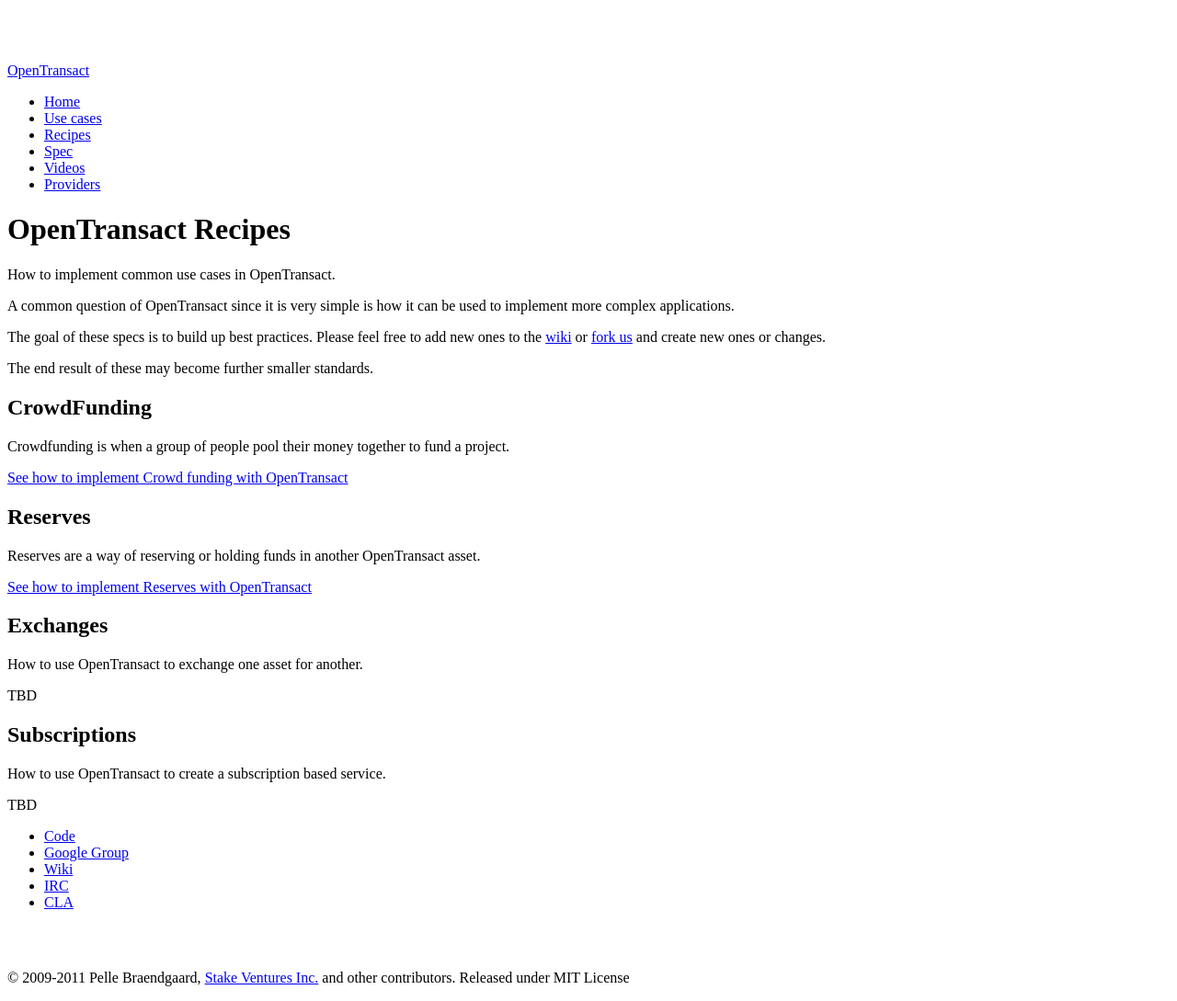
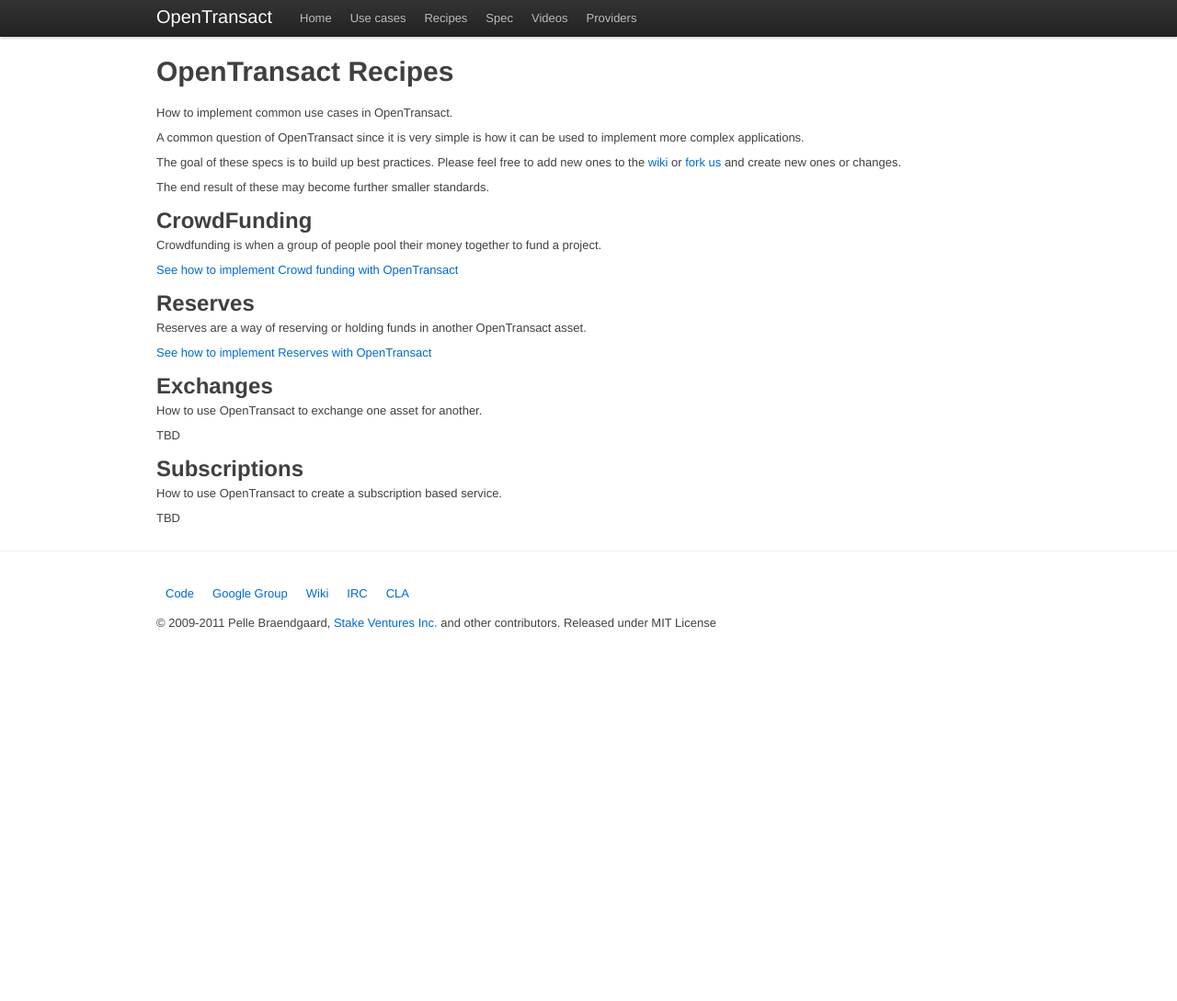
Before and after one commit to opentransact/opentransact.github.com, a Jekyll site: the page built from recipes/index.md, in a window 1280 px wide and 1089 px high. Shown: the whole window at 92% size. Built offline with Jekyll 4.4.1, drawn with Linux system fonts in a browser that asks for light colours.

Commit message:
use absolute path to local bootstrap stylesheet

```diff
--- a/_layouts/default.html
+++ b/_layouts/default.html
@@ -9,7 +9,7 @@
     <![endif]-->
 
     <!-- Le styles -->
-    <link rel="stylesheet" href="stylesheets/bootstrap.min.css">
+    <link rel="stylesheet" href="/stylesheets/bootstrap.min.css">
     <style type="text/css">
       body {
         padding-top: 60px;
```
